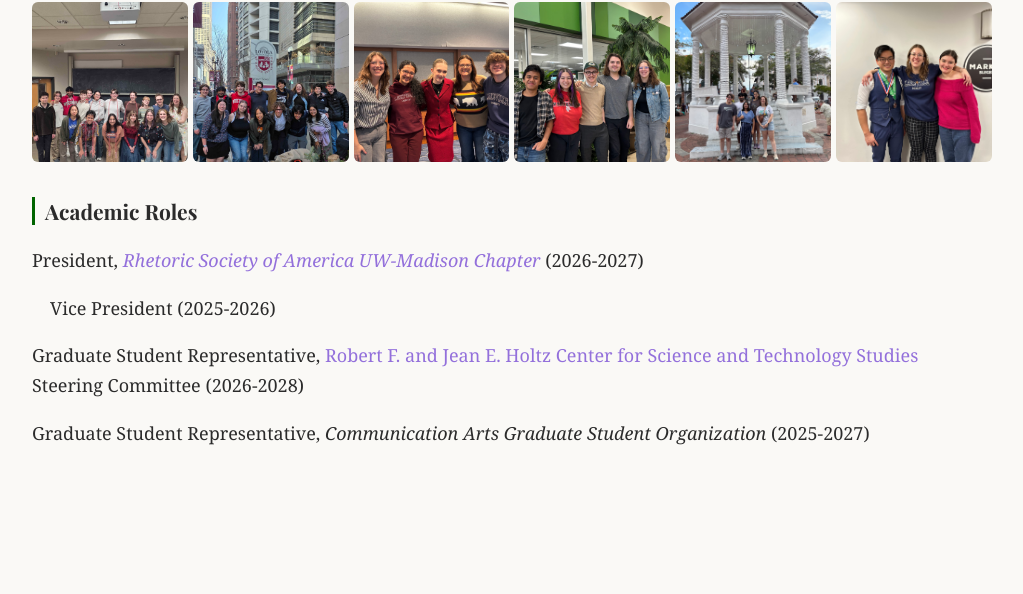
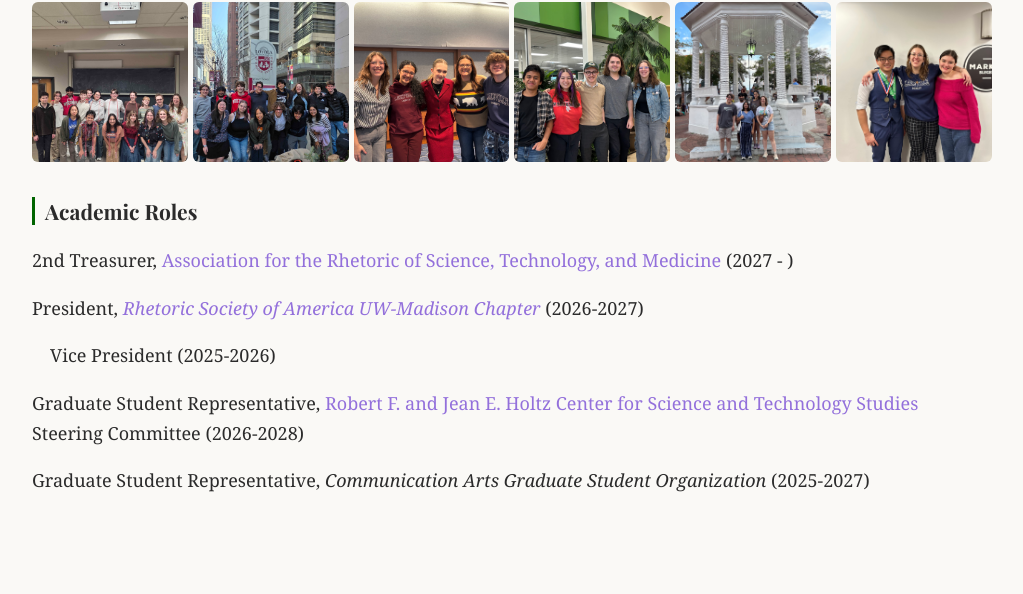
Before and after one commit to skrabon/SKRwebsite, a plain HTML site: page service.html in a window 1280 px wide. Shown: the part 966-1560 px from the top of the page, without its empty margins (128-1151 px from the left). Drawn offline with nearby package versions, Linux system fonts and the light colour scheme; a web font is replaced by a local one.

Commit message:
Update service.html

```diff
--- a/service.html
+++ b/service.html
@@ -55,6 +55,7 @@
 			<img src="images/Sara_and_kiddos_Lakeville_State.jpg" alt="">
 		</div>
 		<h3>Academic Roles</h3>
+		<p> 2nd Treasurer,<a href="https://www.arstmonline.org/"> Association for the Rhetoric of Science, Technology, and Medicine </a> (2027 - )</p>
 		<p>President, <em><a href="https://rsa.commarts.wisc.edu/">Rhetoric Society of America UW-Madison Chapter</a></em> (2026-2027)</p>
 		<p>&emsp;Vice President (2025-2026)</p>
 		<p>Graduate Student Representative, <a href="https://sts.wisc.edu/">Robert F. and Jean E. Holtz Center for Science and Technology Studies</a> Steering Committee (2026-2028)</p>
```
